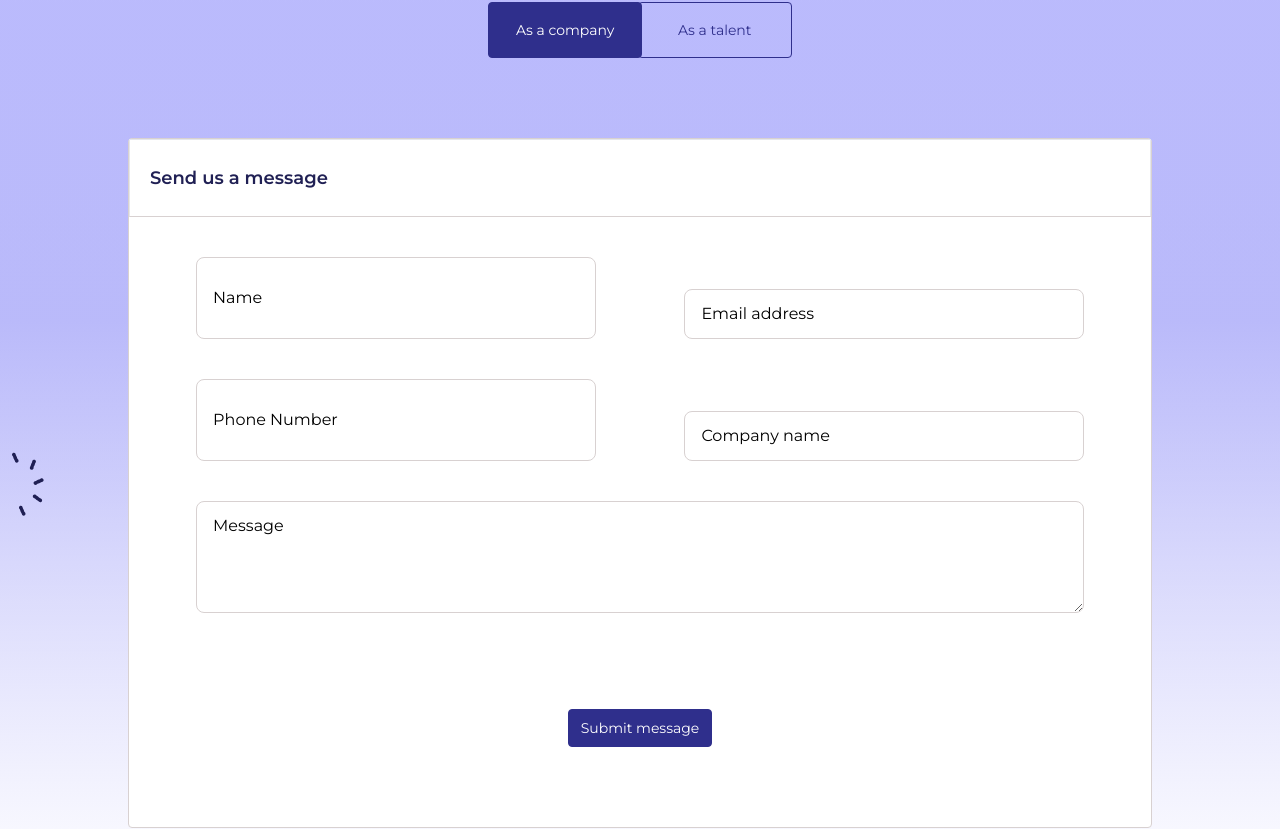
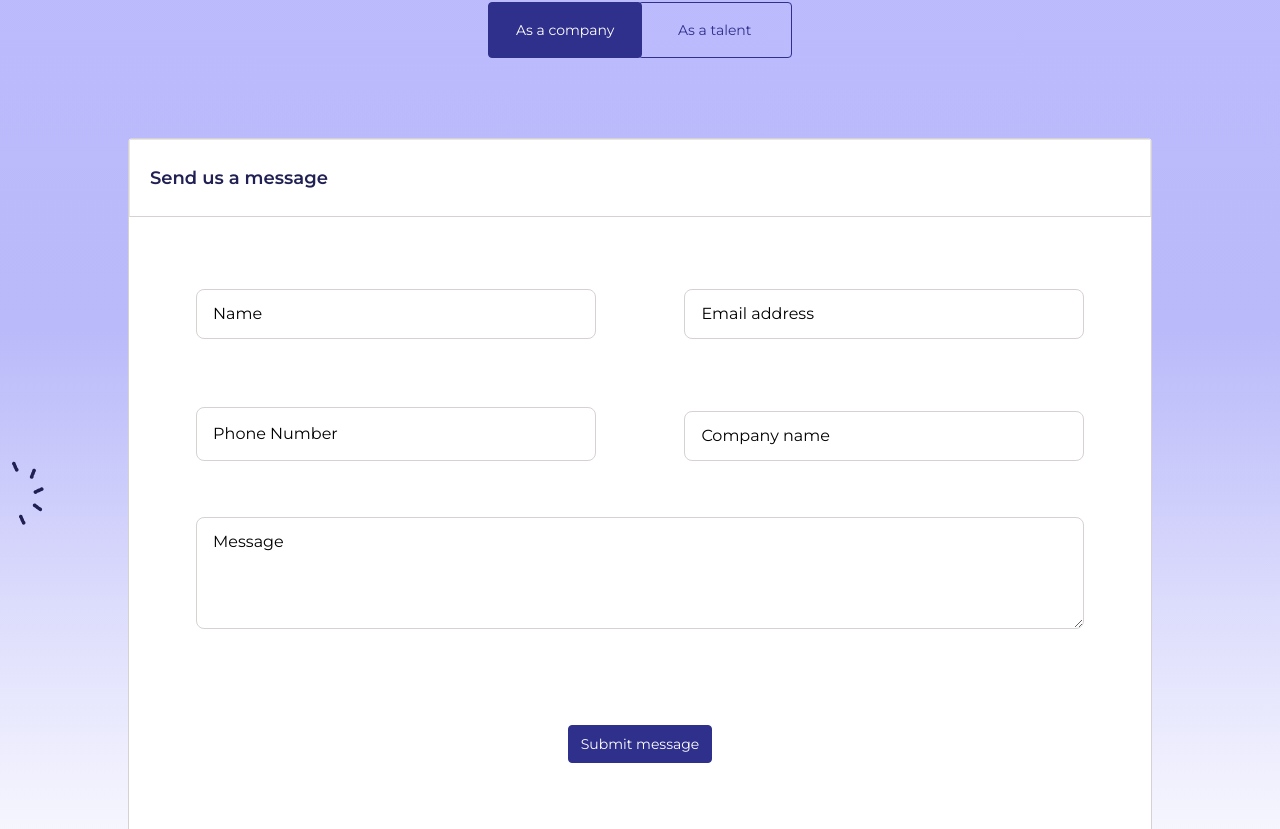
Before and after one commit to Lakatabu01/talent-pool, a Next.js app: page /contact in a window 1280 px wide. Shown: the part 366-1195 px from the top of the page. Built offline with nearby package versions, Linux system fonts and the light colour scheme.

Commit message:
compile all files

```diff
--- a/app/ui/our_info.tsx
+++ b/app/ui/our_info.tsx
@@ -1,4 +1,3 @@
-import { Main } from "next/document";
 import Unleash from "./unleash";
 import DefaultButton from "./default_button";
 import { TransparentButton } from "./default_button";
@@ -6,8 +5,6 @@ import dashes from "../assets/icons/dashes.svg";
 import Image from "next/image";
 
 function OurInfo() {
-  //   const placeholderText: string = "First line\nSecond line"; // Define placeholder as a string
-
   return (
     <main className=" w-full pt-24">
       <div className=" bg-gradient-to-b from-[#A1A1FF77] via-[#9E9EF877] to-[#fff] pb-20 relative">
@@ -103,11 +100,11 @@ function OurInfo() {
             </div>
 
             <div className="w-[90%] mx-auto my-6 p-4">
-              <div className="flex justify-between flex-col lg:flex-row">
+              <div className="flex justify-between flex-col lg:flex-row ">
                 <input
                   type="text"
                   placeholder="Name"
-                  className="lg:w-[45%] placeholder:text-base w-[95%] border px-4 py-3 focus:outline-none rounded-lg border-[#D8D1D1] placeholder:text-black"
+                  className="lg:w-[45%] placeholder:text-base w-[95%] mt-8 border border-[#D8D1D1] px-4 py-3 focus:outline-none rounded-lg placeholder:text-black"
                 />
 
                 <input
@@ -116,11 +113,11 @@ function OurInfo() {
                   className="lg:w-[45%] placeholder:text-base w-[95%] mt-8 border border-[#D8D1D1] px-4 py-3 focus:outline-none rounded-lg placeholder:text-black"
                 />
               </div>
-              <div className="flex justify-between py-10 flex-col lg:flex-row">
+              <div className="flex justify-between py-10 flex-col lg:flex-row  ">
                 <input
                   type="tel"
                   placeholder="Phone Number "
-                  className="lg:w-[45%] placeholder:text-base w-[95%]  border border-[#D8D1D1] px-4 py-3 focus:outline-none rounded-lg placeholder:text-black"
+                  className="lg:w-[45%] placeholder:text-base w-[95%]  border border-[#D8D1D1] lg:mt-7 px-4 py-3 focus:outline-none rounded-lg placeholder:text-black"
                 />
 
                 <input
@@ -129,7 +126,7 @@ function OurInfo() {
                   className="lg:w-[45%] w-[95%] placeholder:text-base mt-8 border border-[#D8D1D1] px-4 py-3 rounded-lg focus:outline-none placeholder:text-black"
                 />
               </div>
-              <div className="flex justify-between">
+              <div className="flex justify-between lg:mt-4">
                 <textarea
                   name="Message"
                   id=""
--- a/package.json
+++ b/package.json
@@ -14,6 +14,7 @@
     "react-dom": "^18",
     "react-responsive-carousel": "^3.2.23",
     "react-slick": "^0.30.1",
+    "sharp": "^0.33.2",
     "slick-carousel": "^1.8.1"
   },
   "devDependencies": {
```
Also changed, not shown: layout.tsx (deleted, +0 -22 lines), 1 other file (tests, documents, lock files or other folders).
